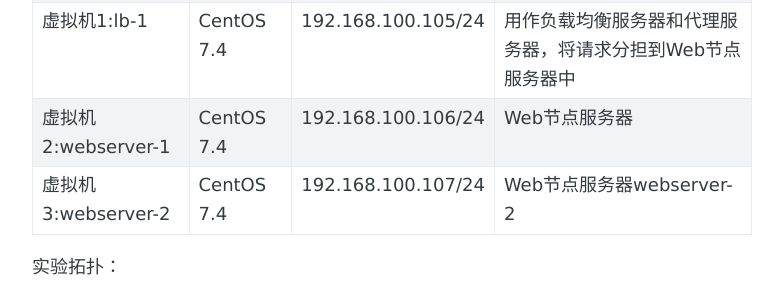
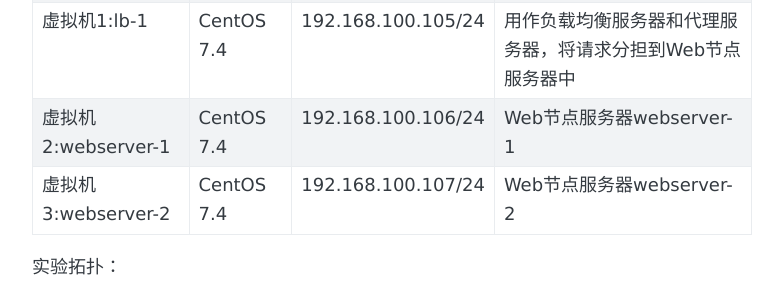
Before and after one commit to pzypxh/pzypxh.github.io, a Jekyll site: the page built from _posts/2019-7-11-Nginx学习课题.md, in a window 1280 px wide and 900 px high, scrolled down 6271 px. Shown: the part 153-447 px from the top of the window, without its empty margins (248-1031 px from the left). Built offline with Jekyll 4.4.1, drawn with Linux system fonts in a browser that asks for light colours.

```diff
--- a/_posts/2019-7-11-Nginx学习课题.md
+++ b/_posts/2019-7-11-Nginx学习课题.md
@@ -119,7 +119,7 @@ Nginx在网络应用中表现超群，在于其独特的设计。许多网络或
 | ------------------- | ----------- | ------------------ | ----------------------------------------------------------- |
 | 宿主机              | MacOS 10.14 | 192.168100.1/24    | 远程3台虚拟机，进行配置，同时也作为测试使用的客户端。       |
 | 虚拟机1:lb-1        | CentOS 7.4  | 192.168.100.105/24 | 用作负载均衡服务器和代理服务器，将请求分担到Web节点服务器中 |
-| 虚拟机2:webserver-1 | CentOS 7.4  | 192.168.100.106/24 | Web节点服务器                                               |
+| 虚拟机2:webserver-1 | CentOS 7.4  | 192.168.100.106/24 | Web节点服务器webserver-1                                    |
 | 虚拟机3:webserver-2 | CentOS 7.4  | 192.168.100.107/24 | Web节点服务器webserver-2                                    |
 
 实验拓扑：
```
